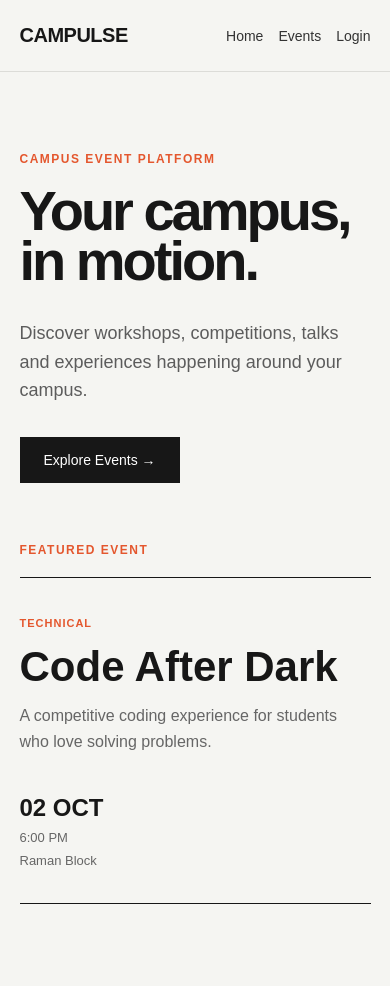
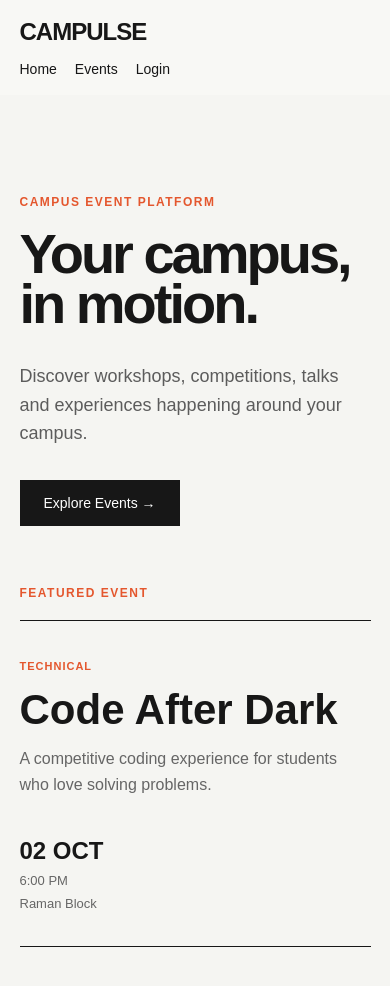
Before and after one commit to RituRai-03/CAMPULSE, a React app in the folder Frontend/: page / in a window 390 px wide. Shown: the top 986 px of the page. Built offline with nearby package versions, Linux system fonts and the light colour scheme; the HTML template or start-up script is replaced by a standard one.

Commit message:
Navbar UX updation

```diff
--- a/Frontend/src/index.css
+++ b/Frontend/src/index.css
@@ -10,36 +10,96 @@ body {
   color: #171717;
 }
 
+/* ==============================
+   NAVBAR
+   ============================== */
+
 .navbar {
-  height: 72px;
-  display: flex;
+  display: flex;
+  justify-content: space-between;
   align-items: center;
-  justify-content: space-between;
-  padding: 0 7%;
-  border-bottom: 1px solid #dcdcd8;
-  background: #f5f5f2;
+
+  padding: 20px 7%;
+
+  background: #f8f8f5;
+
+  margin-bottom: 15px;
 }
 
 .logo {
-  font-size: 20px;
+  font-size: 24px;
   font-weight: 800;
-  letter-spacing: -0.5px;
+  letter-spacing: -1px;
 }
 
 .nav-links {
   display: flex;
-  gap: 32px;
+  align-items: center;
+  gap: 28px;
 }
 
 .nav-links a {
   text-decoration: none;
-  color: #333;
+  color: #171717;
   font-size: 14px;
 }
 
 .nav-links a:hover {
   color: #e4572e;
 }
+
+.nav-user {
+  font-size: 13px;
+  color: #555;
+}
+
+.logout-btn {
+  border: none;
+  background: transparent;
+  color: #171717;
+
+  cursor: pointer;
+
+  font-family: inherit;
+  font-size: 13px;
+  padding: 0;
+}
+
+.logout-btn:hover {
+  color: #e4572e;
+}
+
+
+/* ==============================
+   MOBILE NAVBAR
+   ============================== */
+
+@media (max-width: 700px) {
+
+  .navbar {
+    padding: 18px 5%;
+    margin-bottom: 20px;
+
+    flex-direction: column;
+    align-items: flex-start;
+    gap: 15px;
+  }
+
+  .nav-links {
+    width: 100%;
+
+    display: flex;
+    flex-wrap: wrap;
+
+    gap: 18px;
+  }
+
+  .nav-user {
+    display: none;
+  }
+
+}
+
 
 .home {
   padding: 0 7%;
@@ -1212,13 +1272,14 @@ body {
   display: flex;
   flex-direction: column;
   border-top: 1px solid #ccc;
+  margin-top: 20px;
 }
 
 .my-registration-card {
   display: grid;
   grid-template-columns: 1fr 360px;
   gap: 60px;
-  padding: 35px 0;
+  padding: 45px 0;
   border-bottom: 1px solid #ccc;
 }
 
@@ -1443,3 +1504,112 @@ body {
   opacity: 0.5;
   cursor: not-allowed;
 }
+
+/* ==============================
+   MOBILE POLISH
+   ============================== */
+
+@media (max-width: 700px) {
+
+  .navbar {
+    padding: 18px 5%;
+    flex-direction: column;
+    align-items: flex-start;
+    gap: 15px;
+  }
+
+  .nav-links {
+    width: 100%;
+    gap: 18px;
+    flex-wrap: wrap;
+  }
+
+  .events-page,
+  .event-details-page,
+  .login-page {
+    padding-left: 5%;
+    padding-right: 5%;
+  }
+
+  .events-header h1,
+  .login-intro h1 {
+    font-size: 58px;
+    letter-spacing: -3px;
+  }
+
+  .event-controls {
+    grid-template-columns: 1fr;
+  }
+
+  .events-grid {
+    grid-template-columns: 1fr;
+  }
+
+  .event-card {
+    padding: 25px;
+  }
+
+  .event-hero {
+    grid-template-columns: 1fr;
+    gap: 35px;
+  }
+
+  .event-hero h1 {
+    font-size: 52px;
+    letter-spacing: -3px;
+  }
+
+  .event-date-large {
+    justify-self: start;
+  }
+
+  .event-meta {
+    grid-template-columns: 1fr;
+    gap: 25px;
+  }
+
+  .event-registration {
+    grid-template-columns: 1fr;
+    gap: 25px;
+  }
+
+  .registration-section {
+    grid-template-columns: 1fr;
+    gap: 35px;
+  }
+
+  .registration-form {
+    width: 100%;
+  }
+
+  .login-container {
+    grid-template-columns: 1fr;
+    gap: 45px;
+  }
+
+  .login-box {
+    padding: 28px;
+  }
+
+  .my-registration-card {
+    grid-template-columns: 1fr;
+  }
+
+}
+.events-loading h2 {
+  max-width: 700px;
+}
+
+.events-loading .primary-btn {
+  margin-top: 25px;
+}
+
+@media (max-width: 600px) {
+  .events-loading {
+    padding: 45px 0;
+  }
+
+  .events-loading h2 {
+    font-size: 28px;
+  }
+}
--- a/Frontend/src/pages/EventDetails.jsx
+++ b/Frontend/src/pages/EventDetails.jsx
@@ -274,12 +274,10 @@ function EventDetails() {
               Be part of it.
             </h2>
 
-            <p>
-              Registration closes on{" "}
-              <strong>
-                {event.registrationDeadline}
-              </strong>.
-            </p>
+        <p>
+  Secure your spot before the event reaches
+  its capacity.
+</p>
 
           </div>
 
--- a/Frontend/src/pages/Events.jsx
+++ b/Frontend/src/pages/Events.jsx
@@ -5,6 +5,7 @@ function Events() {
   const [search, setSearch] = useState("");
   const [category, setCategory] = useState("All");
   const [loading, setLoading] = useState(true);
+  const [error, setError] = useState("");
 
   useEffect(() => {
     fetch("http://localhost:5000/api/events")
@@ -19,7 +20,14 @@ function Events() {
         setEvents(data);
       })
       .catch((error) => {
-        console.error("Error fetching events:", error);
+        console.error(
+          "Error fetching events:",
+          error
+        );
+
+        setError(
+          "Unable to load events. Please make sure the CAMPULSE server is running."
+        );
       })
       .finally(() => {
         setLoading(false);
@@ -75,12 +83,16 @@ function Events() {
           type="text"
           placeholder="Search events..."
           value={search}
-          onChange={(e) => setSearch(e.target.value)}
+          onChange={(e) =>
+            setSearch(e.target.value)
+          }
         />
 
         <select
           value={category}
-          onChange={(e) => setCategory(e.target.value)}
+          onChange={(e) =>
+            setCategory(e.target.value)
+          }
         >
           <option value="All">
             All Categories
@@ -101,6 +113,7 @@ function Events() {
           <option value="Cultural">
             Cultural
           </option>
+
         </select>
 
       </section>
@@ -111,6 +124,8 @@ function Events() {
       ========================= */}
 
       <section className="events-grid">
+
+        {/* LOADING */}
 
         {loading ? (
 
@@ -126,7 +141,37 @@ function Events() {
 
           </div>
 
+        ) : error ? (
+
+          /* ERROR */
+
+          <div className="events-loading">
+
+            <p className="section-label">
+              CONNECTION ERROR
+            </p>
+
+            <h2>
+              {error}
+            </h2>
+
+            <button
+              className="primary-btn"
+              onClick={() => {
+                window.location.reload();
+              }}
+              style={{
+                marginTop: "25px"
+              }}
+            >
+              Try Again →
+            </button>
+
+          </div>
+
         ) : filteredEvents.length > 0 ? (
+
+          /* EVENTS */
 
           filteredEvents.map((event) => (
 
@@ -203,6 +248,8 @@ function Events() {
 
         ) : (
 
+          /* NO RESULTS */
+
           <div className="events-loading">
 
             <p className="section-label">
```
